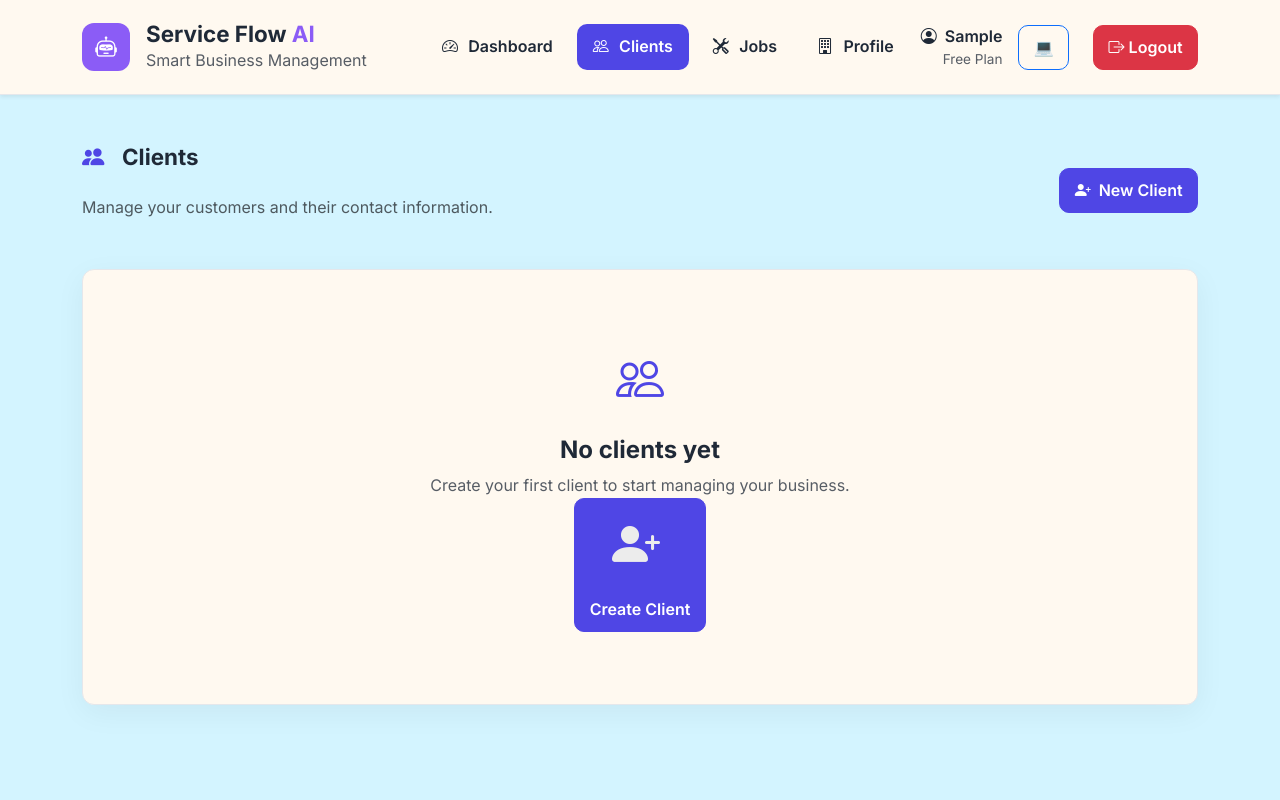
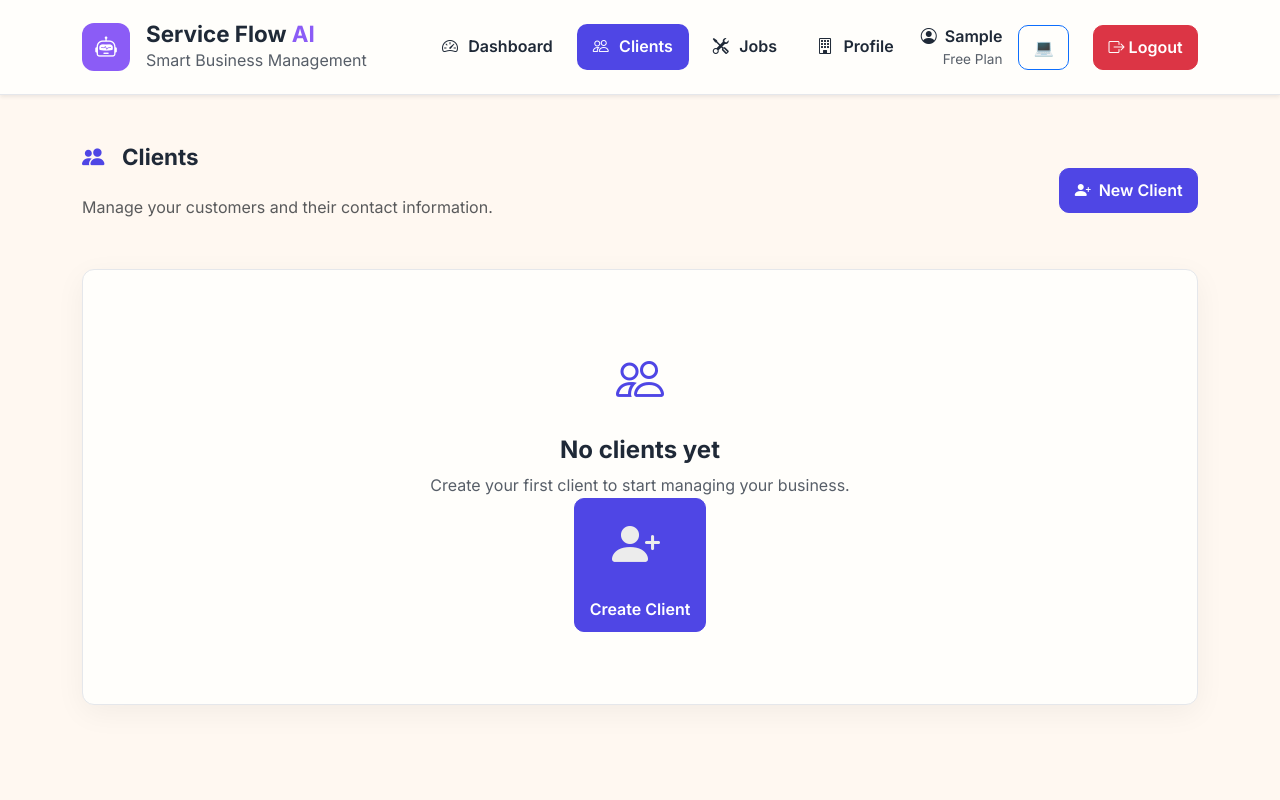
Before and after one commit to 0N1X9/service-flow, a Django app: page /clients/ in a window 1280 px wide. Run offline with Django 5.2, Linux system fonts and the light colour scheme; the visitor is signed in with stand-in values (Sample User, id 1); data that the repository does not hold is empty.

Commit message:
Color adjustments

```diff
--- a/static/css/theme.css
+++ b/static/css/theme.css
@@ -9,8 +9,8 @@
     --premium: #8B5CF6;
 
     /* Light */
-    --background: #d3f4ff;
-    --surface: #fff9f0;
+    --background: #FFF8F1;
+    --surface: #FFFEFB;
     --text: #1F2937;
     --border: #E5E7EB;
     --radius: 12px;
```
